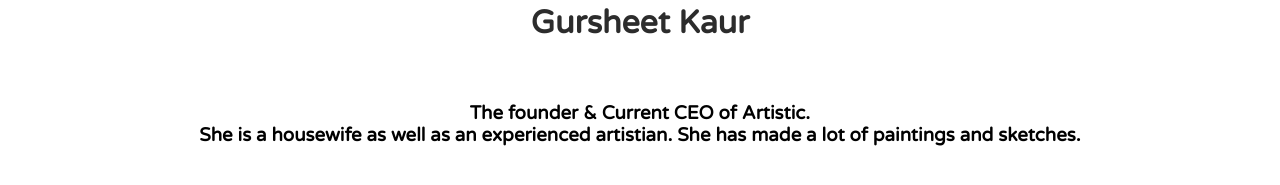
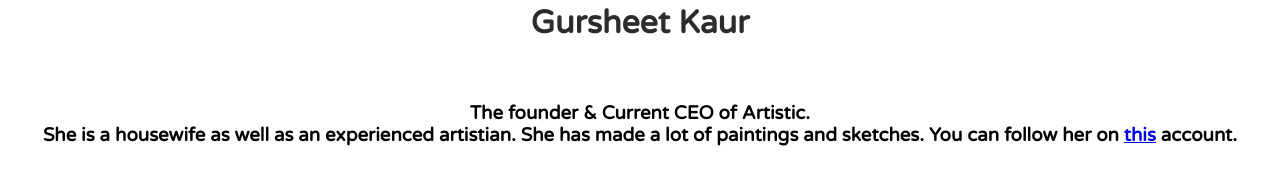
Before and after one commit to Sherry65-code/artistic.com, a plain HTML site: page index.html in a window 1280 px wide. Shown: the part 583-768 px from the top of the page. Drawn offline with Linux system fonts and the light colour scheme.

Commit message:
Update index.html

```diff
--- a/index.html
+++ b/index.html
@@ -19,7 +19,7 @@
     <br>
     <h3>The founder & Current CEO of Artistic. <br>
     She is a housewife as well as an experienced artistian.
-She has made a lot of paintings and sketches.
+She has made a lot of paintings and sketches. You can follow her on <a href="https://www.facebook.com/kkushi.kaur">this</a> account.
 </h3><br><br>
 <h1>Some paintings made by her</h1><br><br>
 <div class="img1"></div><div><h1> And second one by her</h1></div>
```
